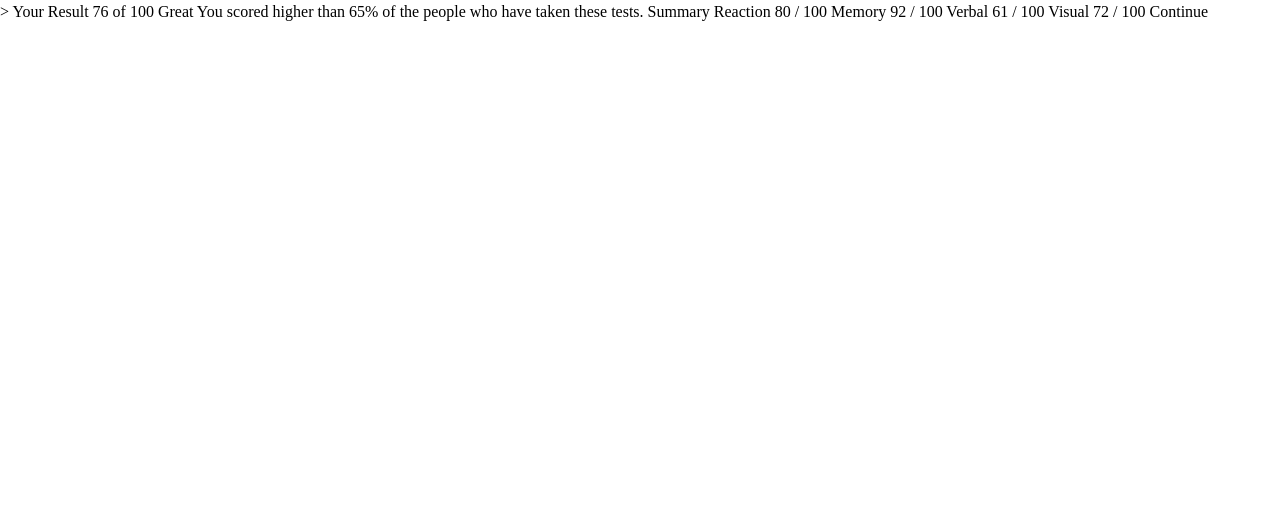
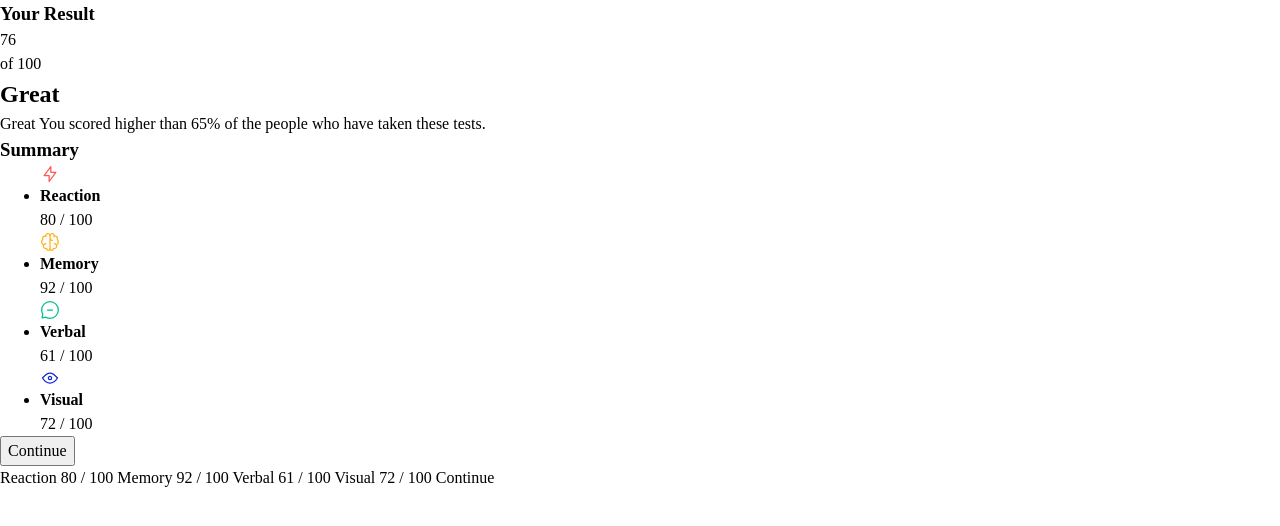
Before and after one commit to kjoudah/results-summary-component, a plain HTML site: page index.html in a window 1280 px wide. Drawn offline with Linux system fonts and the light colour scheme.

Commit message:
finished up markup

```diff
--- a/index.html
+++ b/index.html
@@ -13,11 +13,64 @@
     />
 
     <title>Frontend Mentor | Results summary component</title>
-    >
   </head>
   <body>
-    Your Result 76 of 100 Great You scored higher than 65% of the people who
-    have taken these tests. Summary Reaction 80 / 100 Memory 92 / 100 Verbal 61
-    / 100 Visual 72 / 100 Continue
+    <main>
+      <article class="result-summary-component">
+        <section class="test-score-section">
+          <h1>Your Result</h1>
+          <div class="test-score-container">
+            <span class="test-score">76</span>
+            <p>of 100</p>
+          </div>
+          <h2 class="score-assessment">Great</h2>
+          <p class="score-review">
+            Great You scored higher than 65% of the people who have taken these
+            tests.
+          </p>
+        </section>
+        <section class="test-results-summary-section">
+          <h3>Summary</h3>
+          <ul class="tests-results-summary">
+            <li>
+              <div class="test-result">
+                <img
+                  src="./assets/images/icon-reaction.svg"
+                  alt="reaction icon"
+                />
+                <h4>Reaction</h4>
+                <p>80 / 100</p>
+              </div>
+            </li>
+            <li>
+              <div class="test-result">
+                <img src="./assets/images/icon-memory.svg" alt="memory icon" />
+                <h4>Memory</h4>
+                <p>92 / 100</p>
+              </div>
+            </li>
+            <li>
+              <div class="test-result">
+                <img src="./assets/images/icon-verbal.svg" alt="verbal icon" />
+                <h4>Verbal</h4>
+                <p>61 / 100</p>
+              </div>
+            </li>
+            <li>
+              <div class="test-result">
+                <img
+                  src="./assets/images/icon-visual.svg"
+                  alt="reaction icon"
+                />
+                <h4>Visual</h4>
+                <p>72 / 100</p>
+              </div>
+            </li>
+          </ul>
+          <button class="continue-button">Continue</button>
+        </section>
+      </article>
+    </main>
+    Reaction 80 / 100 Memory 92 / 100 Verbal 61 / 100 Visual 72 / 100 Continue
   </body>
 </html>
```
